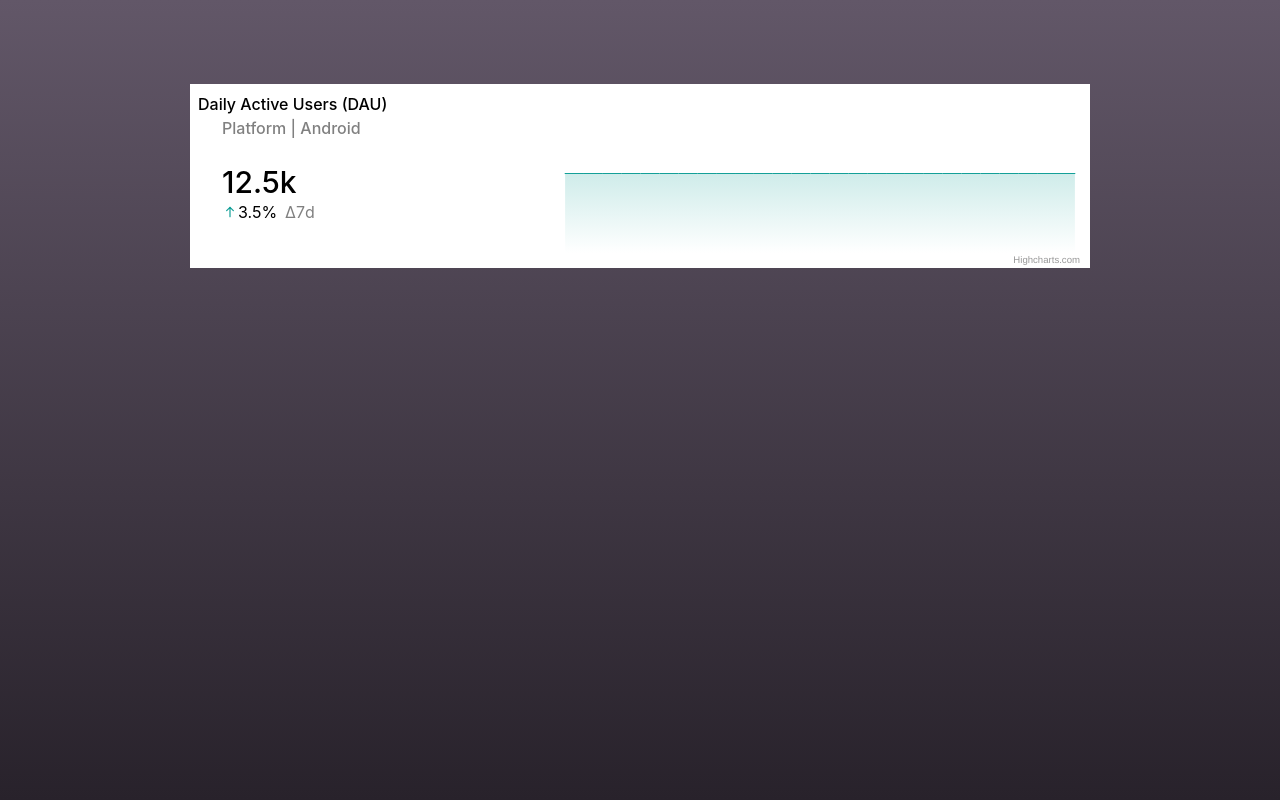
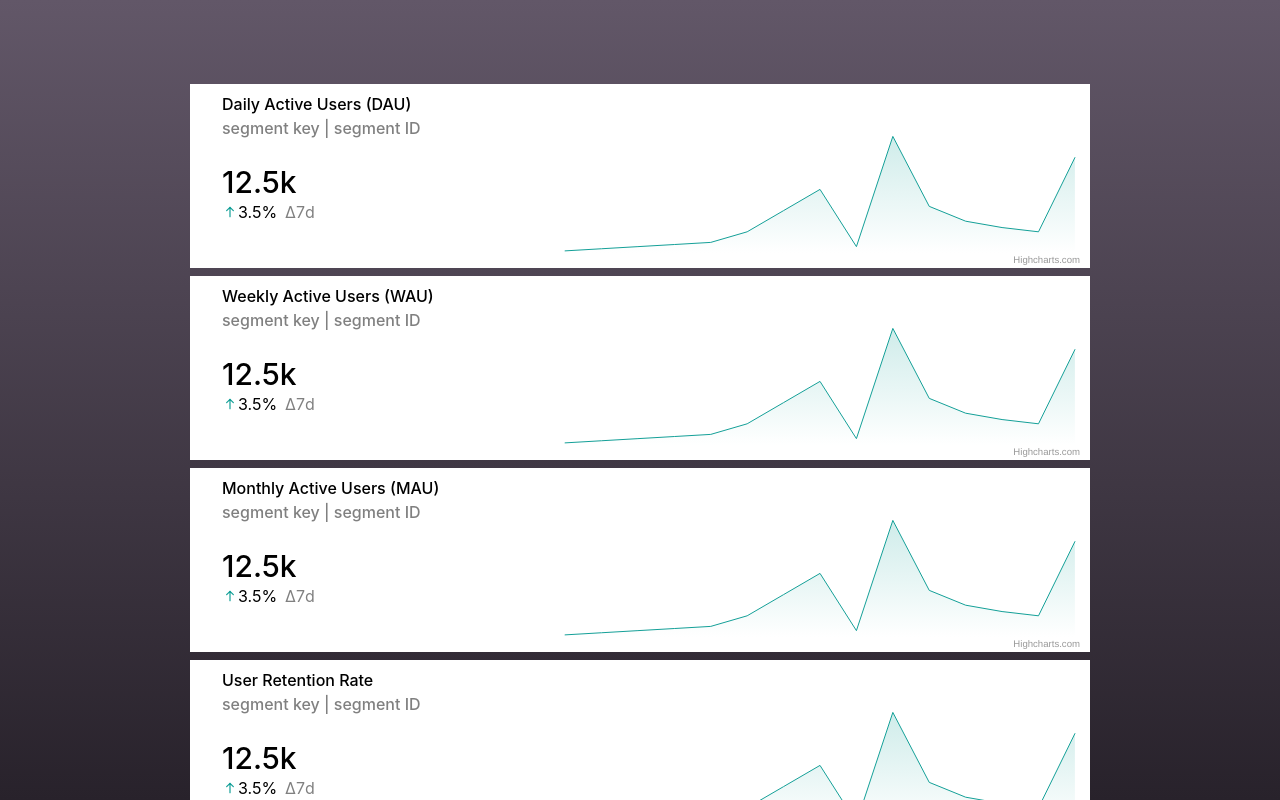
Before and after one commit to tonyantony300/sundial, a React (Create React App) app: page / in a window 1280 px wide. Built offline with nearby package versions, Linux system fonts and the light colour scheme.

Commit message:
Almost there

```diff
--- a/src/components/Card.tsx
+++ b/src/components/Card.tsx
@@ -1,4 +1,4 @@
-import React, { useState, useEffect } from "react";
+import React, { useState } from "react";
 import EditMode from "./EditMode";
 import ViewMode from "./ViewMode";
 
@@ -31,7 +31,6 @@ function Card(props: Props) {
 
   const handleCancel = () => {
     if (props.cardIndex !== 0) {
-      console.log("Need to remove this card");
       props.onCancel();
     }
     setIsEditMode(false);
--- a/src/components/Dashboard.tsx
+++ b/src/components/Dashboard.tsx
@@ -1,4 +1,4 @@
-import React, { useState } from "react";
+import { useState } from "react";
 import Card from "./Card";
 import metricData from "../metric.json";
 import { Add } from "../icons/Add";
@@ -63,7 +63,7 @@ function Dashboard() {
           key={metric.id}
           className="w-full max-w-[900px] bg-white flex justify-center flex-wrap box-border my-1 relative"
         >
-          <h4 className="absolute left-2 top-2 font-medium">
+          <h4 className="absolute left-8 top-2 font-medium">
             {metric.displayName}
           </h4>
           {cardCounts[metric.id].map((cardIndex, index) => (
--- a/src/components/EditMode.tsx
+++ b/src/components/EditMode.tsx
@@ -8,7 +8,7 @@ type Props = {
   name: string;
   onAdd: () => void;
   onCancel: () => void;
-  onDataUpdate: (segmentId: string | null, segmentKey: string | null) => void; // New prop
+  onDataUpdate: (segmentId: string | null, segmentKey: string | null) => void;
 };
 
 const mapSegmentKeyOptions = (data: segmentResponse["data"]) => {
--- a/src/components/ViewMode.tsx
+++ b/src/components/ViewMode.tsx
@@ -85,7 +85,7 @@ const initialOptions: Options = {
     {
       type: "area",
       name: "Example Series",
-      data: Array(28).fill(0),
+      data: [1, 2, 3, 4, 5, 10, 20, 30, 3, 55, 22, 15, 12, 10, 45],
     } as Highcharts.SeriesAreaOptions,
   ],
 };
@@ -124,7 +124,10 @@ function ViewMode(props: Props) {
 
   return (
     <div className="h-[184px] p-8 relative">
-      <h5 className="font-medium text-[#808080]">Platform | Android</h5>
+      <h5 className="font-medium text-[#808080]">
+        {props.selectedSegmentKey || "segment key"} |{" "}
+        {props.selectedSegmentId || "segment ID"}
+      </h5>
       <h1 className="mt-6 font-medium text-3xl">12.5k</h1>
       <span className="flex">
         <Up />
--- a/src/dtos/index.dtos.ts
+++ b/src/dtos/index.dtos.ts
@@ -6,6 +6,12 @@ export interface metricResponse {
 		}>
 }
 
+export interface Metric {
+	id: string;
+	displayName: string;
+	isPercentageMetric: boolean;
+  }
+
 export interface segmentResponse {
 	data: Array<{
 	  segmentKey: string;
--- a/src/metric.json
+++ b/src/metric.json
@@ -4,6 +4,76 @@
       "id": "daily-active-users",
       "displayName": "Daily Active Users (DAU)",
       "isPercentageMetric": false
+    },
+    {
+      "id": "weekly-active-users",
+      "displayName": "Weekly Active Users (WAU)",
+      "isPercentageMetric": false
+    },
+    {
+      "id": "monthly-active-users",
+      "displayName": "Monthly Active Users (MAU)",
+      "isPercentageMetric": false
+    },
+    {
+      "id": "user-retention-rate",
+      "displayName": "User Retention Rate",
+      "isPercentageMetric": true
+    },
+    {
+      "id": "churn-rate",
+      "displayName": "Churn Rate",
+      "isPercentageMetric": true
+    },
+    {
+      "id": "average-session-duration",
+      "displayName": "Average Session Duration",
+      "isPercentageMetric": false
+    },
+    {
+      "id": "pages-per-session",
+      "displayName": "Pages Per Session",
+      "isPercentageMetric": false
+    },
+    {
+      "id": "bounce-rate",
+      "displayName": "Bounce Rate",
+      "isPercentageMetric": true
+    },
+    {
+      "id": "customer-lifetime-value",
+      "displayName": "Customer Lifetime Value (CLV)",
+      "isPercentageMetric": false
+    },
+    {
+      "id": "net-promoter-score",
+      "displayName": "Net Promoter Score (NPS)",
+      "isPercentageMetric": true
+    },
+    {
+      "id": "conversion-rate",
+      "displayName": "Conversion Rate",
+      "isPercentageMetric": true
+    },
+    {
+      "id": "cost-per-acquisition",
+      "displayName": "Cost Per Acquisition (CPA)",
+      "isPercentageMetric": false
+    },
+    {
+      "id": "return-on-investment",
+      "displayName": "Return on Investment (ROI)",
+      "isPercentageMetric": true
+    },
+    {
+      "id": "engagement-rate",
+      "displayName": "Engagement Rate",
+      "isPercentageMetric": true
+    },
+    {
+      "id": "click-through-rate",
+      "displayName": "Click-Through Rate (CTR)",
+      "isPercentageMetric": true
     }
   ]
 }
```
